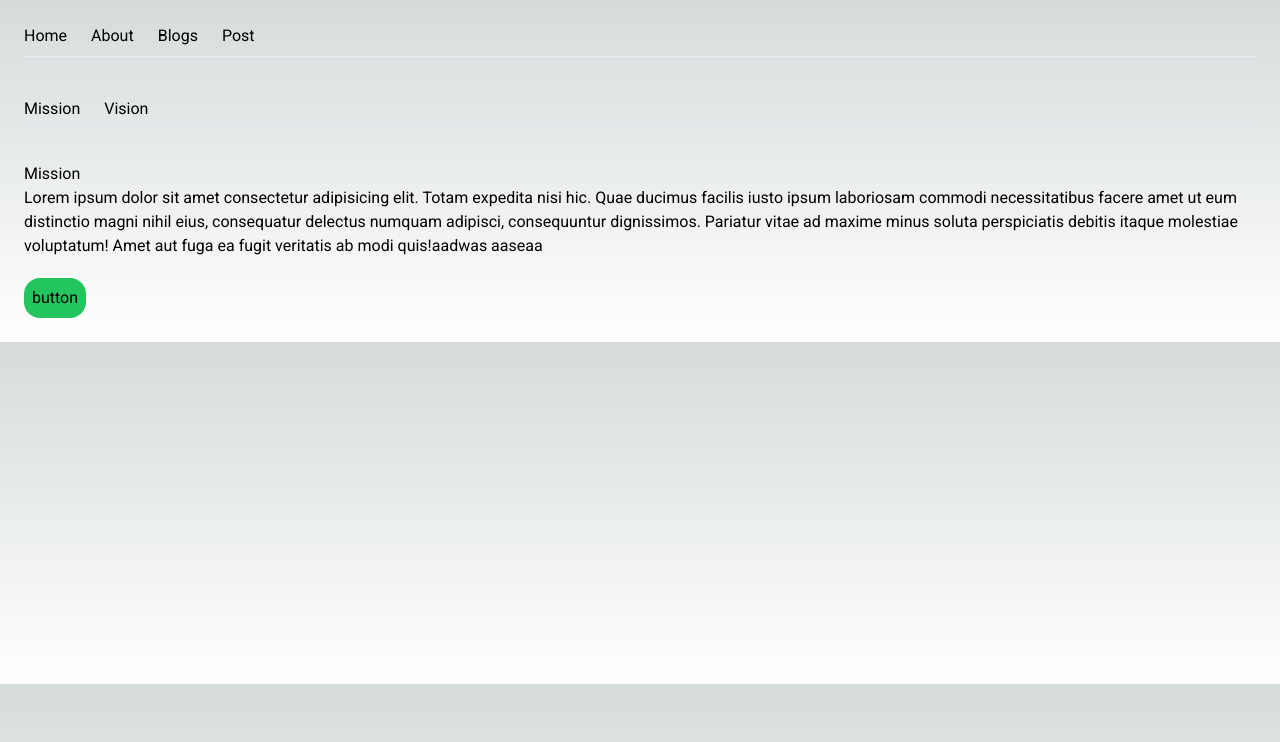
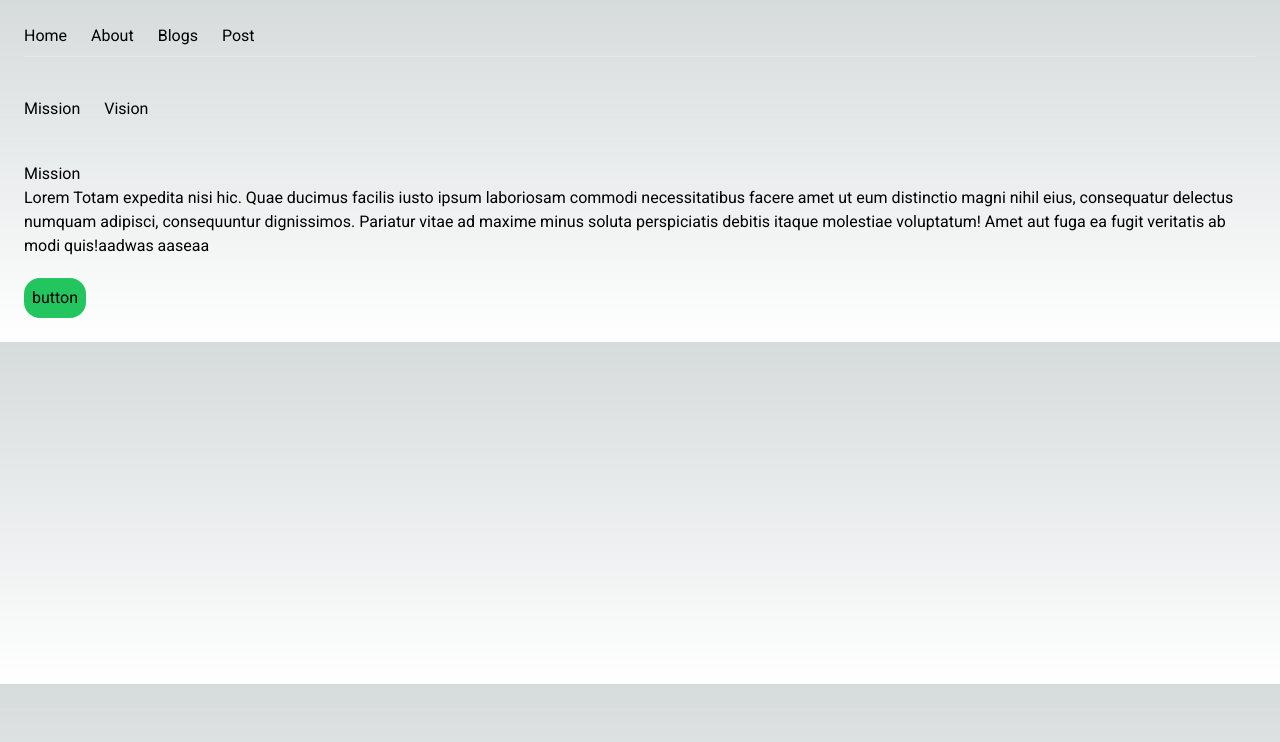
Before and after one commit to Zubayer-Aurnab/Next-Js-Crash, a Next.js app: page /about/mission in a window 1280 px wide. Shown: the top 742 px of the page. Built offline with nearby package versions, Linux system fonts and the light colour scheme.

Commit message:
minor change on text

```diff
--- a/app/about/mission/page.js
+++ b/app/about/mission/page.js
@@ -6,7 +6,7 @@ const Mission = () => {
     <div className="mt-10">
       <h1>Mission</h1>
       <p>
-        Lorem ipsum dolor sit amet consectetur adipisicing elit. Totam expedita
+        Lorem  Totam expedita
         nisi hic. Quae ducimus facilis iusto ipsum laboriosam commodi
         necessitatibus facere amet ut eum distinctio magni nihil eius,
         consequatur delectus numquam adipisci, consequuntur dignissimos.
```
